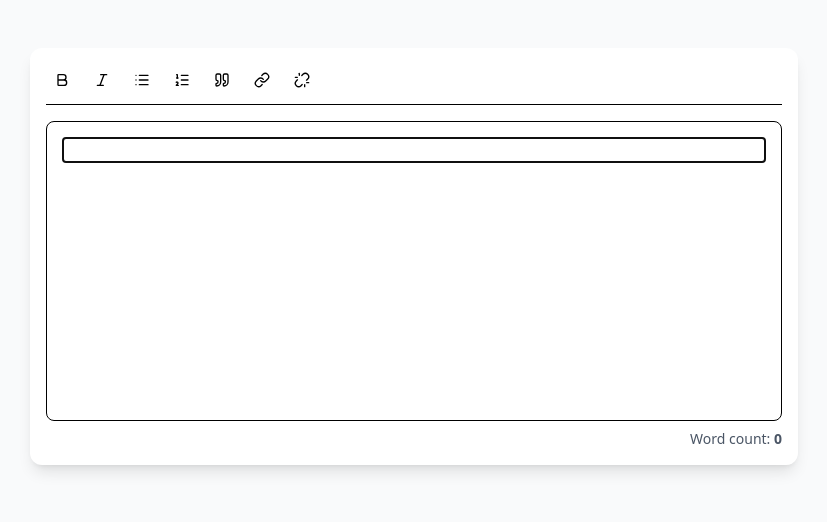
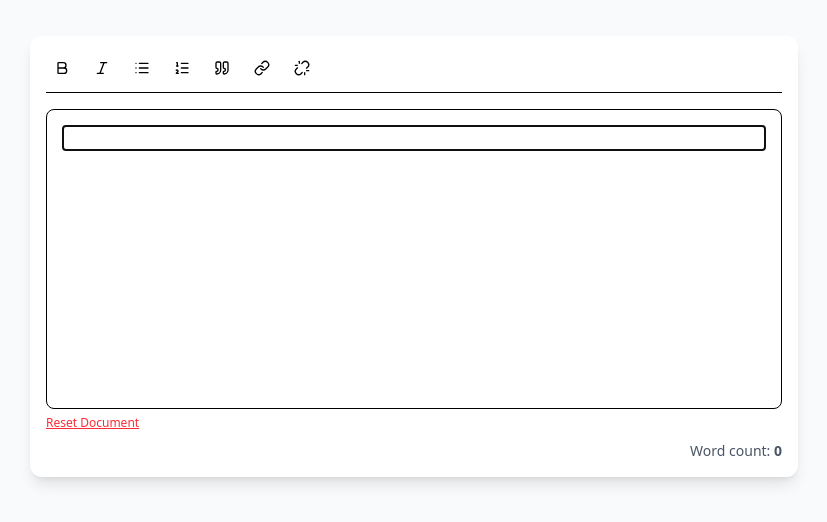
Before and after one commit to Gourav0304/Cadmus-Task, a React (Vite) app in the folder client/: page / in a window 1280 px wide. Shown: the part 144-666 px from the top of the page, without its empty margins (226-1053 px from the left). Built offline with nearby package versions, Linux system fonts and the light colour scheme; no server answers.

Commit message:
feat: add document reset API and improve collaborative editor sync with persistent storage

```diff
--- a/client/src/components/Editor.tsx
+++ b/client/src/components/Editor.tsx
@@ -216,7 +216,16 @@ export const Editor: React.FC = () => {
         <div className="prose max-w-none border rounded-lg p-4 min-h-[300px] focus:outline-none">
           <EditorContent editor={editor} />
         </div>
-
+        <button
+          onClick={() =>
+            fetch('http://localhost:3001/collab/main-docs/reset', {
+              method: 'POST',
+            })
+          }
+          className="text-xs text-red-500 underline"
+        >
+          Reset Document
+        </button>
         <div className="text-sm text-gray-600 text-right mt-2">
           Word count: <span className="font-semibold">{wordCount}</span>
         </div>
```
Also changed, not shown: 2 other files (tests, documents, lock files or other folders).
